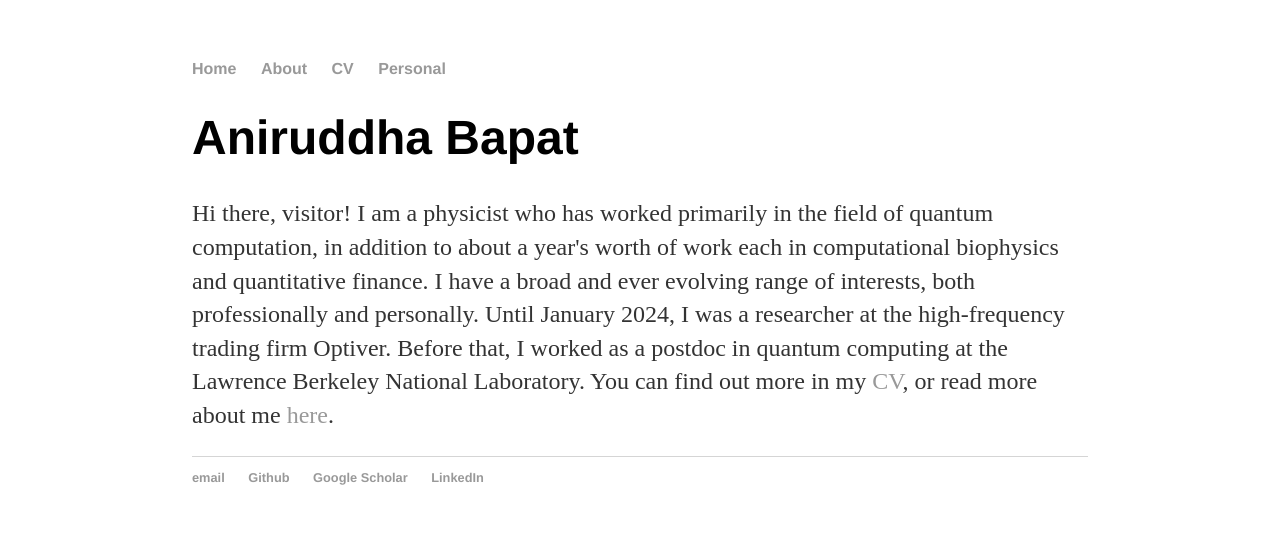
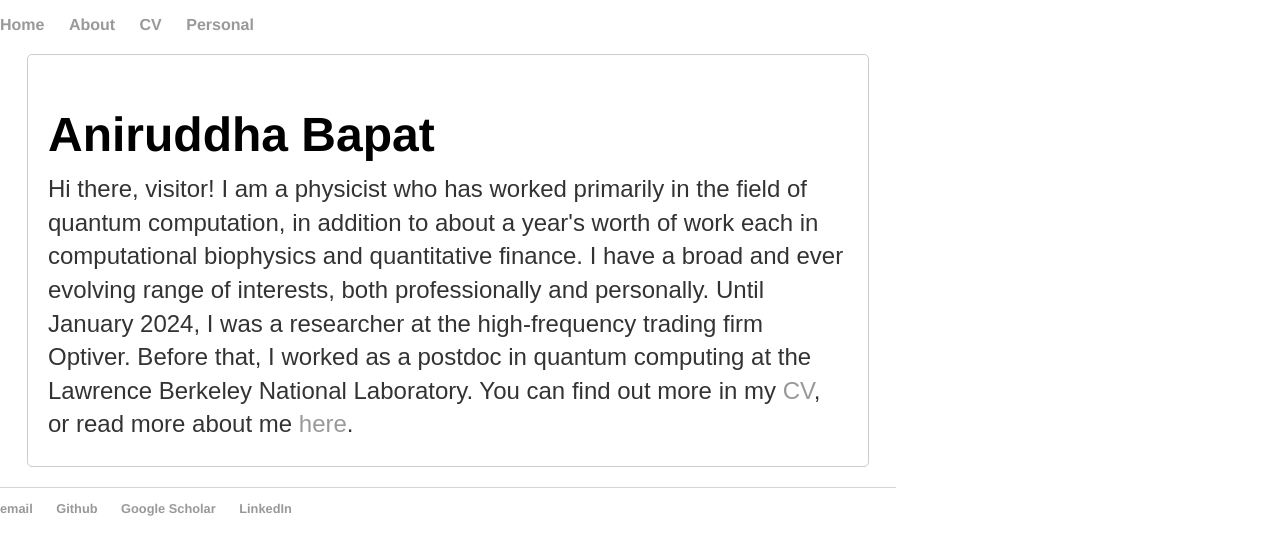
Before and after one commit to qurist/qurist.github.io, a Jekyll site: the page built from index.html, in a window 1280 px wide. Shown: the top 555 px of the page. Built offline with Jekyll 4.4.1, drawn with Linux system fonts in a browser that asks for light colours.

Commit message:
Trying some style changes

```diff
--- a/css/main.css
+++ b/css/main.css
@@ -24,6 +24,7 @@ h1 {
     font-family:'Helvetica', 'Arial', 'Sans-Serif';
 }
 p {
+    margin: 5px 0;
     font-size: 1.5em;
     line-height: 1.4em;
     color: #333;
@@ -31,6 +32,10 @@ p {
 footer {
     border-top: 1px solid #d5d5d5;
     font-size: .8em;
+}
+
+ul {
+    padding-left: 20px;
 }
 
 ul.posts {
@@ -41,3 +46,24 @@ ul.posts {
 ul.posts li {
     list-style: none;
 }
+
+body {
+    font-family: Arial, sans-serif;
+    margin: 0;
+    padding: 0;
+}
+
+.section {
+    margin-bottom: 20px;
+}
+
+.container {
+    max-width: 800px;
+    margin: 20px auto;
+    padding: 20px;
+    border: 1px solid #ccc;
+    border-radius: 5px;
+}
+h1, h2, h3 {
+    margin-bottom: 10px;
+}
```
